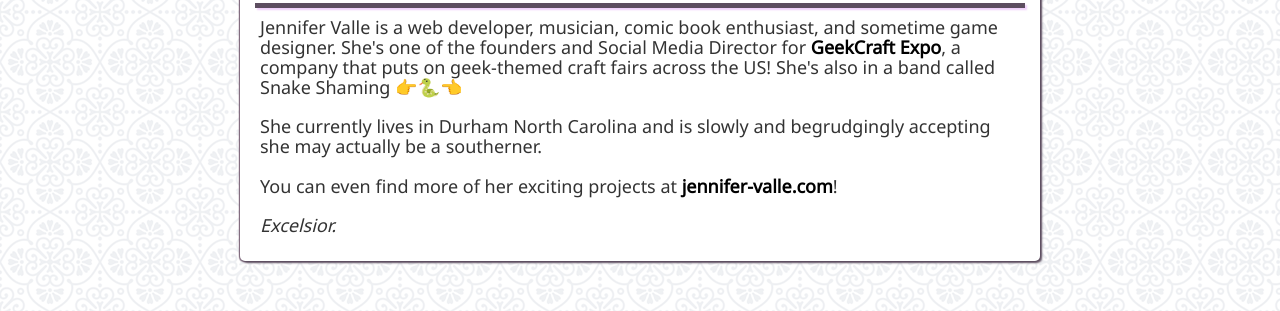
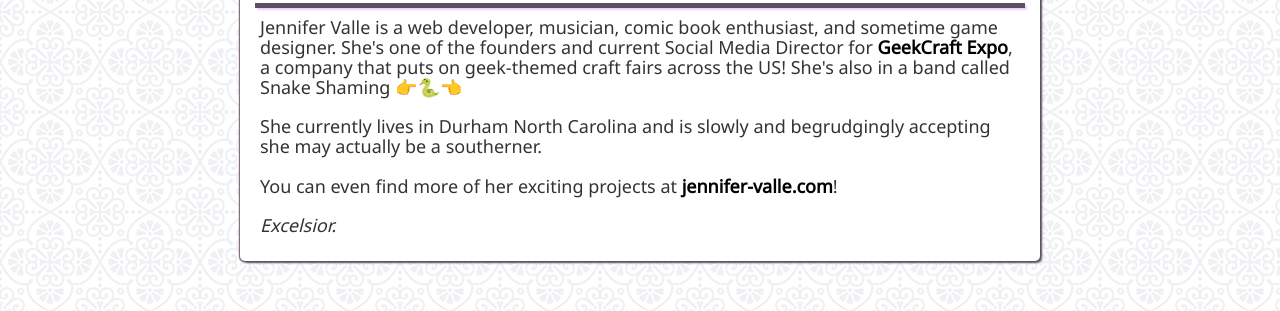
Before and after one commit to jvallexm/github.io, a plain HTML site: page index.html in a window 1280 px wide. Shown: the part 588-899 px from the top of the page. Drawn offline with nearby package versions, Linux system fonts and the light colour scheme.

Commit message:
Minor grammar changes

```diff
--- a/index.html
+++ b/index.html
@@ -99,7 +99,7 @@
 
 		    <p id="human-words" class="text-left">
 
-		    	Jennifer Valle is a web developer, musician, comic book enthusiast, and sometime game designer. She's one of the founders and Social Media Director for <strong><a href="http://www.geekcraftexpo.com" class="black-text">GeekCraft Expo</a></strong>, a company that puts on geek-themed craft fairs across the US! She's also in a band called Snake Shaming 👉🐍👈
+		    	Jennifer Valle is a web developer, musician, comic book enthusiast, and sometime game designer. She's one of the founders and current Social Media Director for <strong><a href="http://www.geekcraftexpo.com" class="black-text">GeekCraft Expo</a></strong>, a company that puts on geek-themed craft fairs across the US! She's also in a band called Snake Shaming 👉🐍👈
 				<br>
 				<br>
 		    	She currently lives in Durham North Carolina and is slowly and begrudgingly accepting she may actually be a southerner.
```
Also changed, not shown: 1 other file.
